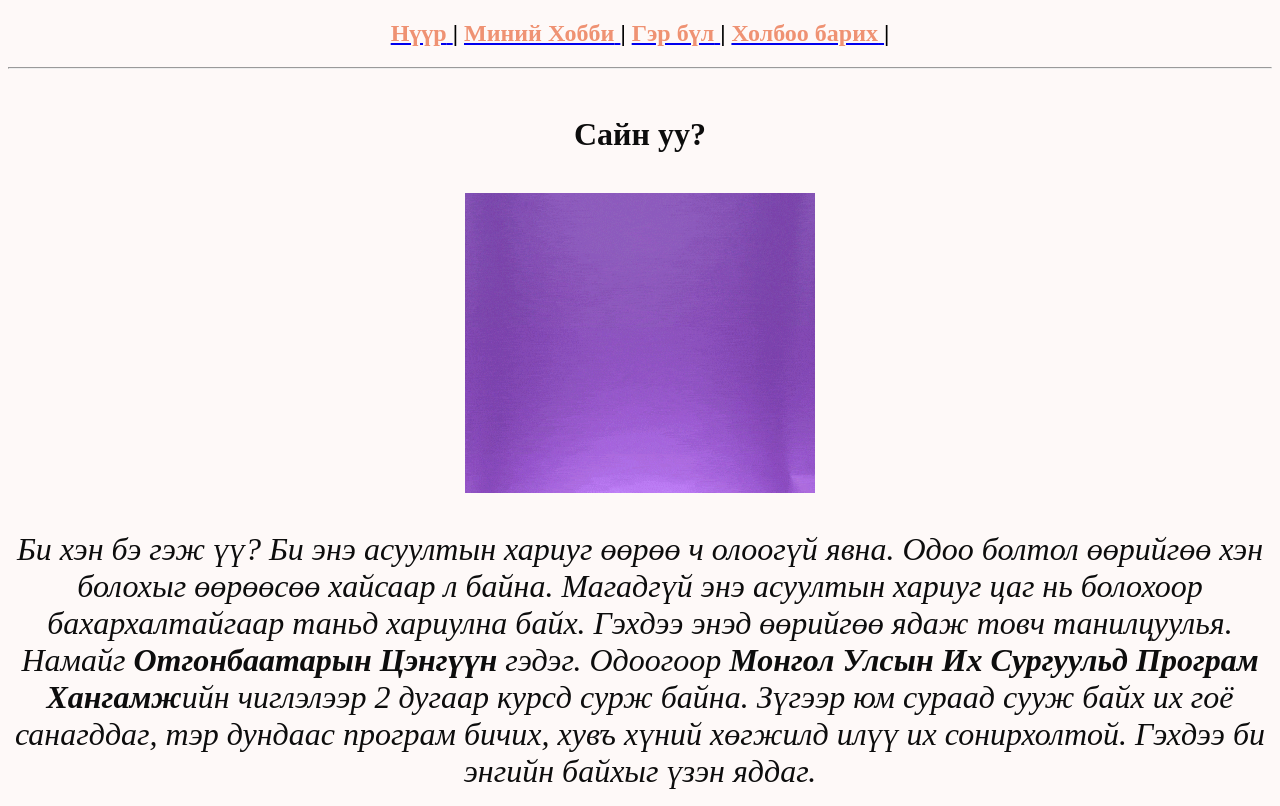
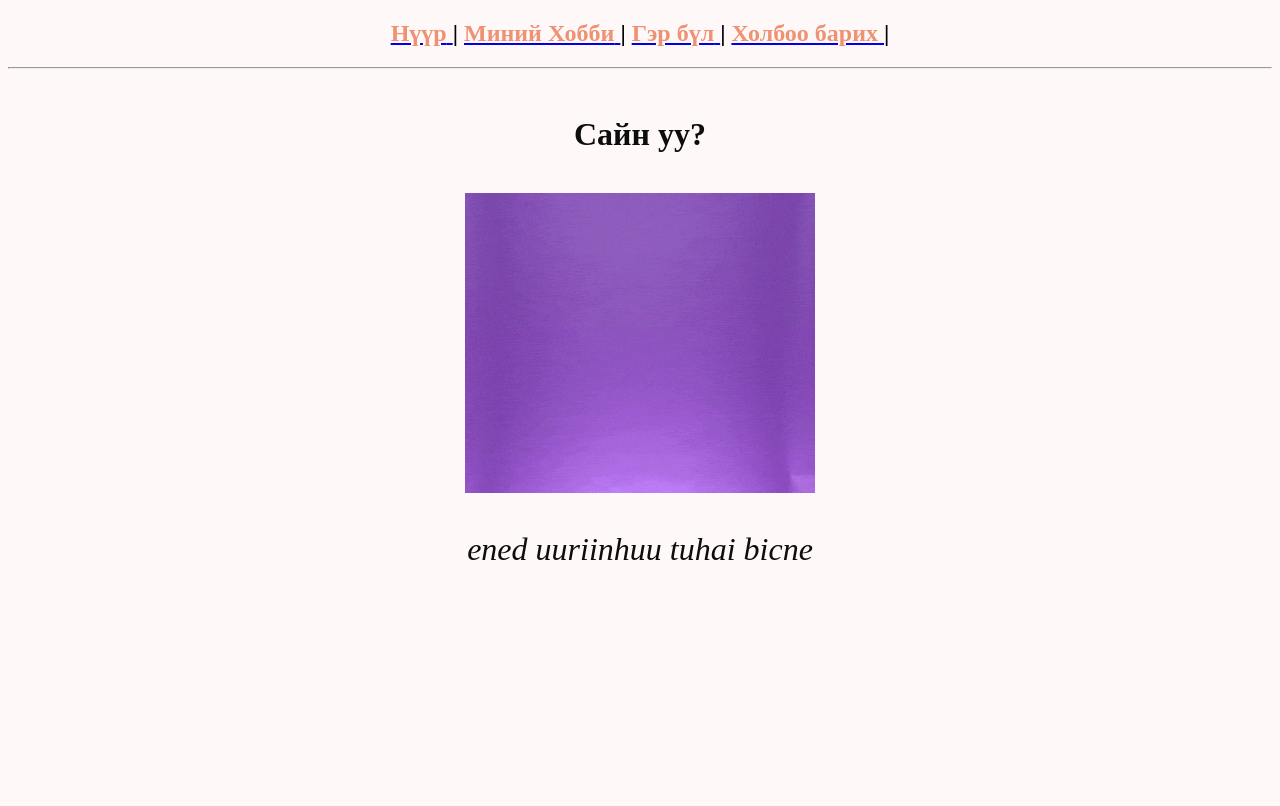
Before and after one commit to Tseku210/itu_lab1, a plain HTML site: page aboutMe.html in a window 1280 px wide. Drawn offline with Linux system fonts and the light colour scheme.

Commit message:
Update aboutMe.html

```diff
--- a/aboutMe.html
+++ b/aboutMe.html
@@ -29,12 +29,8 @@
             <img src="me2.gif" width="350" height="300">
             <br>
             <br>
-            <p><font color="0d0d0d" size="6px"><i>Би хэн бэ гэж үү? Би энэ асуултын хариуг өөрөө ч олоогүй явна. Одоо болтол
-                өөрийгөө хэн болохыг өөрөөсөө хайсаар л байна. Магадгүй энэ асуултын хариуг цаг нь болохоор бахархалтайгаар таньд хариулна байх.
-                Гэхдээ энэд өөрийгөө ядаж товч танилцуулья.
-            Намайг <b>Отгонбаатарын Цэнгүүн</b> гэдэг. Одоогоор <b>Монгол Улсын Их Сургуульд Програм Хангамж</b>ийн чиглэлээр 2 дугаар
-        курсд сурж байна. Зүгээр юм сураад сууж байх их гоё санагддаг, тэр дундаас програм бичих, хувъ хүний хөгжилд
-    илүү их сонирхолтой. Гэхдээ би энгийн байхыг үзэн яддаг.</i></font></p>
+            <p><font color="0d0d0d" size="6px"><i>
+                ened uuriinhuu tuhai bicne</i></font></p>
         </center>
     </body>
 </html>
```
